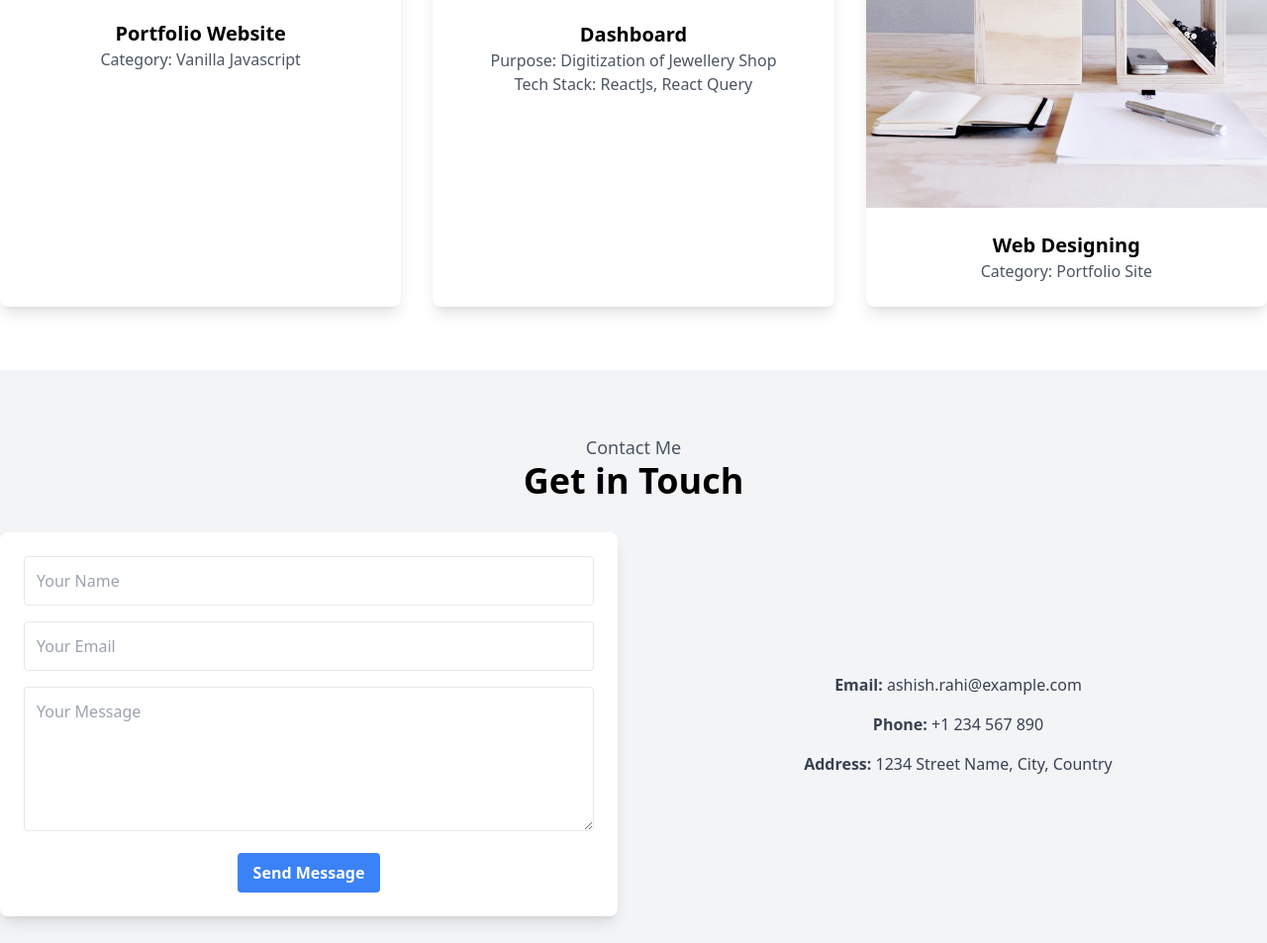
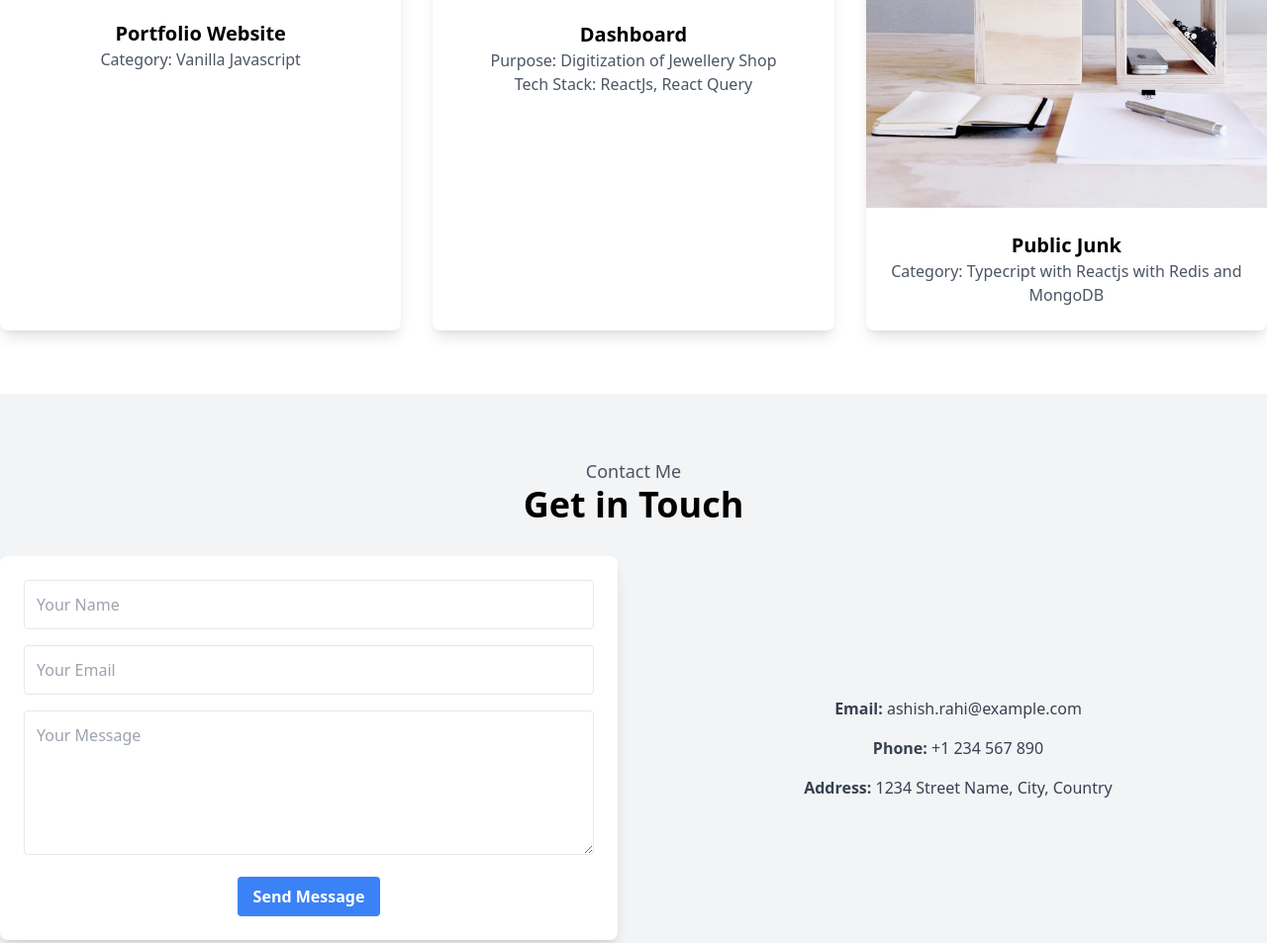
Before and after one commit to ashishrahi/portfolio, a plain HTML site: page index.html in a window 1280 px wide. Shown: the part 1755-2708 px from the top of the page at 99% size. Drawn offline with nearby package versions, Linux system fonts and the light colour scheme; no server answers; files whose address does not match are found by name.

Commit message:
new files

```diff
--- a/index.html
+++ b/index.html
@@ -164,11 +164,11 @@
                         <p class="text-gray-600">Tech Stack: ReactJs, React Query</p>
                     </div>
                 </a>
-                <a href="#" class="portfolio-card bg-white shadow-lg rounded-lg overflow-hidden">
+                <a href="https://dashboard-mocha-kappa.vercel.app/" class="portfolio-card bg-white shadow-lg rounded-lg overflow-hidden">
                     <img src="assets/imgs/folio-3.jpg" class="w-full" alt="Web Designing">
                     <div class="p-6">
-                        <h4 class="text-xl font-semibold">Web Designing</h4>
-                        <p class="text-gray-600">Category: Portfolio Site</p>
+                        <h4 class="text-xl font-semibold">Public Junk</h4>
+                        <p class="text-gray-600">Category: Typecript with Reactjs with Redis and MongoDB</p>
                     </div>
                 </a>
             </div>
```
